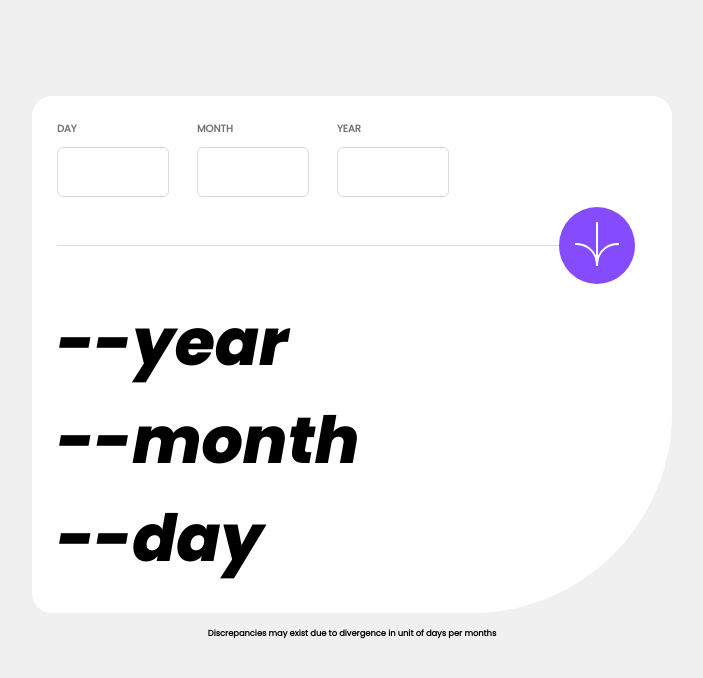
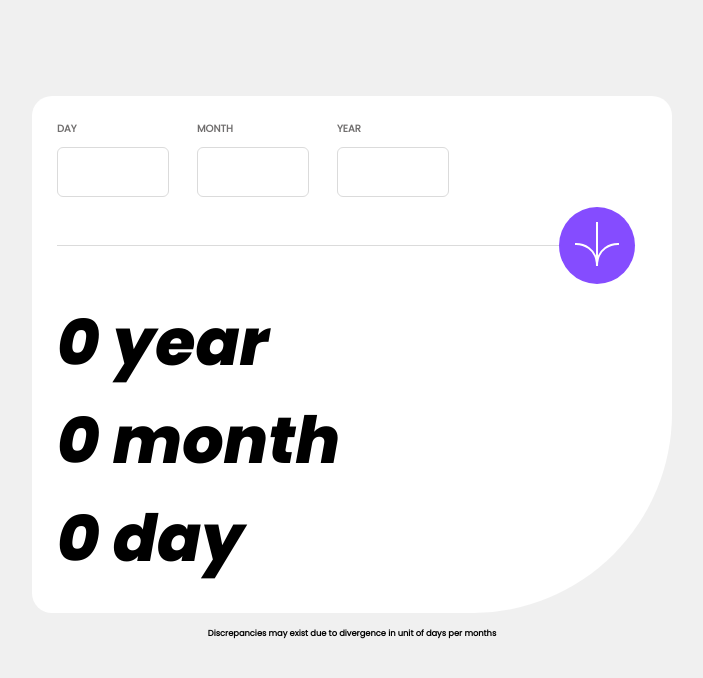
Before and after one commit to Mr-Khaira/age-calculator-react, a React (Create React App) app: page / in a window 1280 px wide. Shown: the top 678 px of the page, without its empty margins (288-991 px from the left). Built offline with nearby package versions, Linux system fonts and the light colour scheme.

Commit message:
Final Touches.

```diff
--- a/src/App.js
+++ b/src/App.js
@@ -14,9 +14,9 @@ function App() {
     // Call the age calculation function.
     const theAge = age(date.day, date.month, date.year);
     if (theAge) {
-      setDaySinceBd(theAge[0]);
-      setMonthSinceBd(theAge[1]);
-      setYearSinceBd(theAge[2]);
+      setDaySinceBd(Math.abs(theAge[0]));
+      setMonthSinceBd(Math.abs(theAge[1]));
+      setYearSinceBd(Math.abs(theAge[2]));
     }
   }
 
@@ -102,10 +102,8 @@ function daysToDMY(days) {
   const years = months / 11.99953;
 
   const actualYears = Math.floor(years);
-  const actualMonths = Math.floor((years - Math.floor(years)) * 10);
-  const actualDays = Math.floor((months - Math.floor(months)) * 31.4375);
-
-  console.log(actualDays, actualMonths, actualYears);
+  const actualMonths = Math.floor((years - Math.floor(years)) * 11.99953);
+  const actualDays = Math.floor((months - Math.floor(months)) * 30.4375);
 
   return [actualDays, actualMonths, actualYears];
 }
--- a/src/components/LowerContainor.js
+++ b/src/components/LowerContainor.js
@@ -4,15 +4,15 @@ export default function LowerContainor({ day, month, year }) {
   return (
     <div className="containor-lower">
       <div>
-        <span>{year ? year + " " : "--"}</span>
+        <span>{!isNaN(year) ? year + " " : "--"}</span>
         <span>year</span>
       </div>
       <div>
-        <span>{month ? month + " " : "--"}</span>
+        <span>{!isNaN(month) ? month + " " : "--"}</span>
         <span>month</span>
       </div>
       <div>
-        <span>{day ? day + " " : "--"}</span>
+        <span>{!isNaN(day) ? day + " " : "--"}</span>
         <span>day</span>
       </div>
     </div>
```
